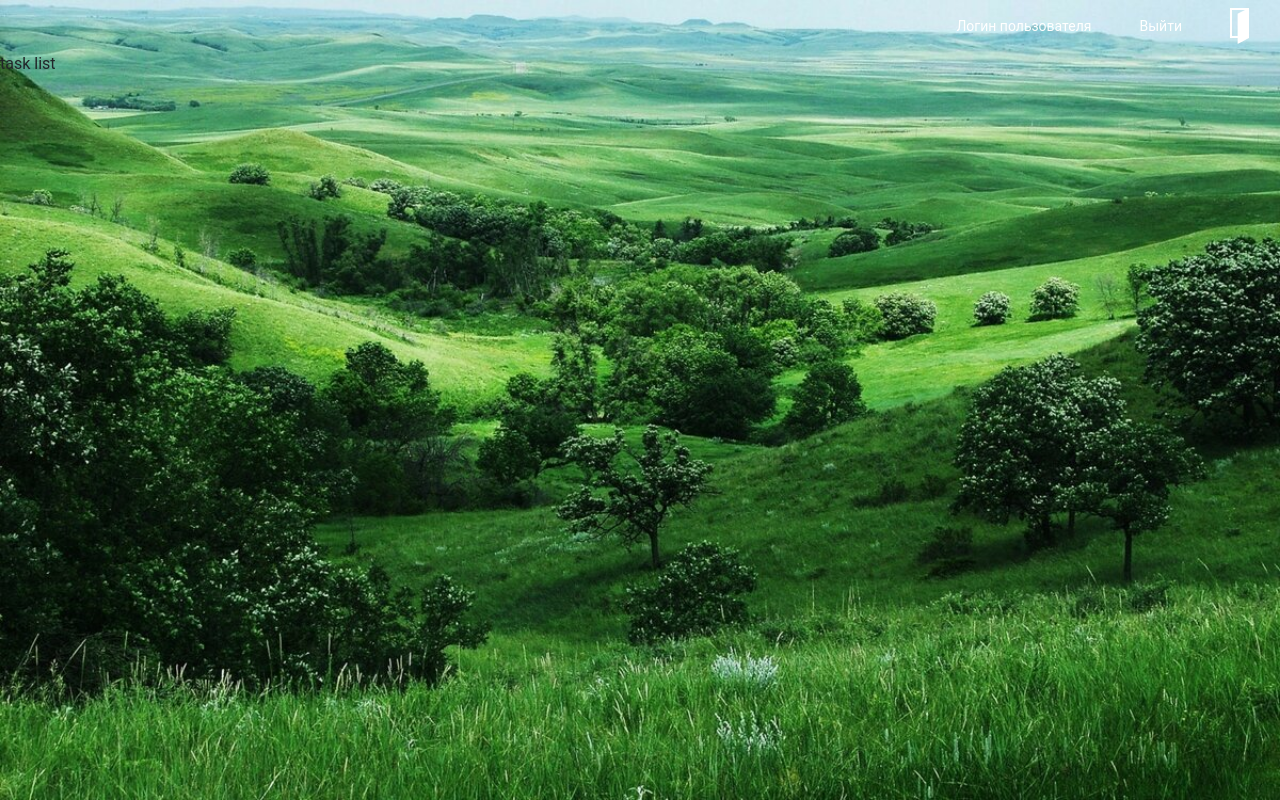
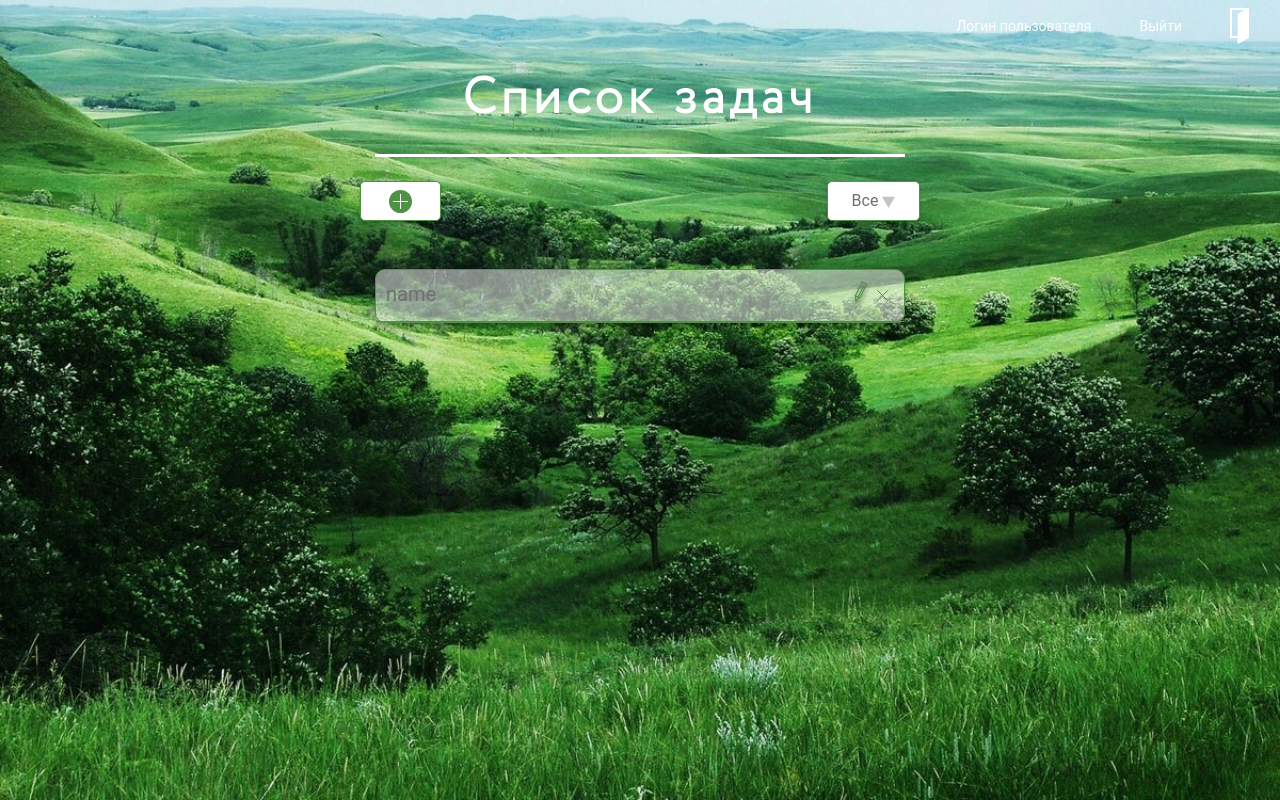
Before and after one commit to Fessan-zz/todov2, a Vue app: page /taskList in a window 1280 px wide. Built offline with nearby package versions, Linux system fonts and the light colour scheme; no server answers; sample sign-in values are in the browser's storage; a web font is replaced by a local one.

Commit message:
add task list template

```diff
--- a/src/views/tasks/t-task-list.vue
+++ b/src/views/tasks/t-task-list.vue
@@ -1,6 +1,67 @@
 <template>
   <div class="t-task-list">
-    task list
+    <div class="container">
+
+
+    <div class="tasklist__wrap container">
+      <h1 class="text-center">Список задач</h1>
+      <div class="task-line mb-4"></div>
+      <div class="row d-flex justify-content-between mb-5">
+        <div class="add__task d-flex justify-content-center align-items-center">
+          <a href="/add">
+            <img src="../../assets/img/addtask.svg" alt="Add Task" />
+          </a>
+        </div>
+        <div class="dropdown__tasklist d-flex justify-content-center align-items-center">
+          <a href="#">
+            Все
+            <img src="../../assets/img/arrowDown.png" alt="Down" />
+          </a>
+        </div>
+      </div>
+
+      <div class="tasklist">
+        <div
+          class="tasklist__item d-flex justify-content-between"
+        >
+          <a href="#">name</a>
+          <div>
+            <a href="#" class="redact"
+             >
+              <img src="../../assets/img/pensel.svg" alt="redact"
+              />
+            </a>
+            <a href="#" class="deleteTask" v-on:click="delTodo(item.id)">
+              <img src="../../assets/img/x.svg" alt="delete" />
+            </a>
+          </div>
+        </div>
+      </div>
+
+      <!---     modal  Redact Task-->
+
+    </div>
+      <!-- <div class="modal-redact"
+      >
+        <form class="redact__task form-group modal__form">
+          <div class="d-flex justify-content-between p-3">
+            <h3>Редактирование задачи</h3>
+            <a href="#">
+              <img src="../../assets/img/xgreen.svg" alt="del" />
+            </a>
+          </div>
+
+          <span class="redact_span ml-3">Наименование задачи</span>
+          <input
+            type="text"
+            class="form-control mt-3 redact_input"
+            placeholder="Введите новое название задачи"
+          />
+          <button type="submit" class="btn btn-success mb-3 r-3">Готово</button>
+        </form>
+      </div> -->
+
+  </div>
   </div>
 </template>
 
```
